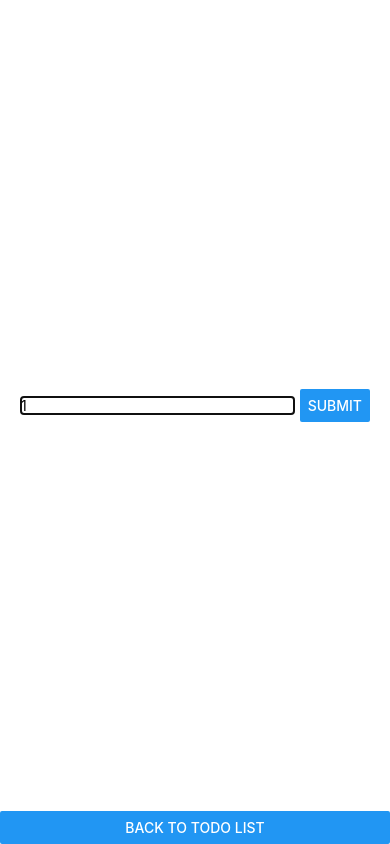
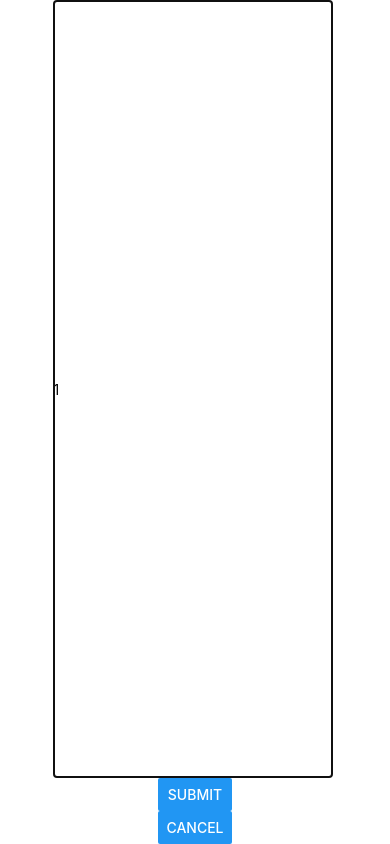
Before and after one commit to BKazimy/NotifierApp, a React Native app: screen / in a window 390 px wide. Both pictures are taken after a click on the button "ADD NEW TODO". Built offline with nearby package versions, Linux system fonts and the light colour scheme.

Commit message:
Oct 29, 2024, 10:04 PM

```diff
--- a/components/todoInput.js
+++ b/components/todoInput.js
@@ -25,14 +25,21 @@ function TodoInput(props) {
                     onChangeText={todoInputHandler}
                     value={enteredTodoText.toString()}
                 />
-                <Button
-                    title='Submit'
-                    onPress={addTodoHandler}
-                />
+
+                <View
+                    // style={styles.buttons}
+                >
+                    <Button
+                        title='Submit'
+                        onPress={addTodoHandler}
+                    />
+
+                    <Button title="Cancel"
+                        onPress={props.handler}
+                    />
+
+                </View>
             </View>
-            <Button title="Back to ToDo list"
-                onPress={props.handler}
-            />
         </Modal>
     )
 }
@@ -42,7 +49,6 @@ export default TodoInput;
 const styles = StyleSheet.create({
 
   inputContainer: {
-    flexDirection: 'row',
     justifyContent: 'space-between',
     alignItems: 'center',
     paddingHorizontal: 20,
@@ -53,6 +59,12 @@ const styles = StyleSheet.create({
     // borderBottomColor: 'gainsboro',
   },
 
+  buttons: {
+    flexDirection: 'row',
+    justifyContent: 'space-between',
+    alignItems: 'center',
+  },
+
   textInput: {
     borderWidth: 1,
     borderColor: '#ccc',
```
